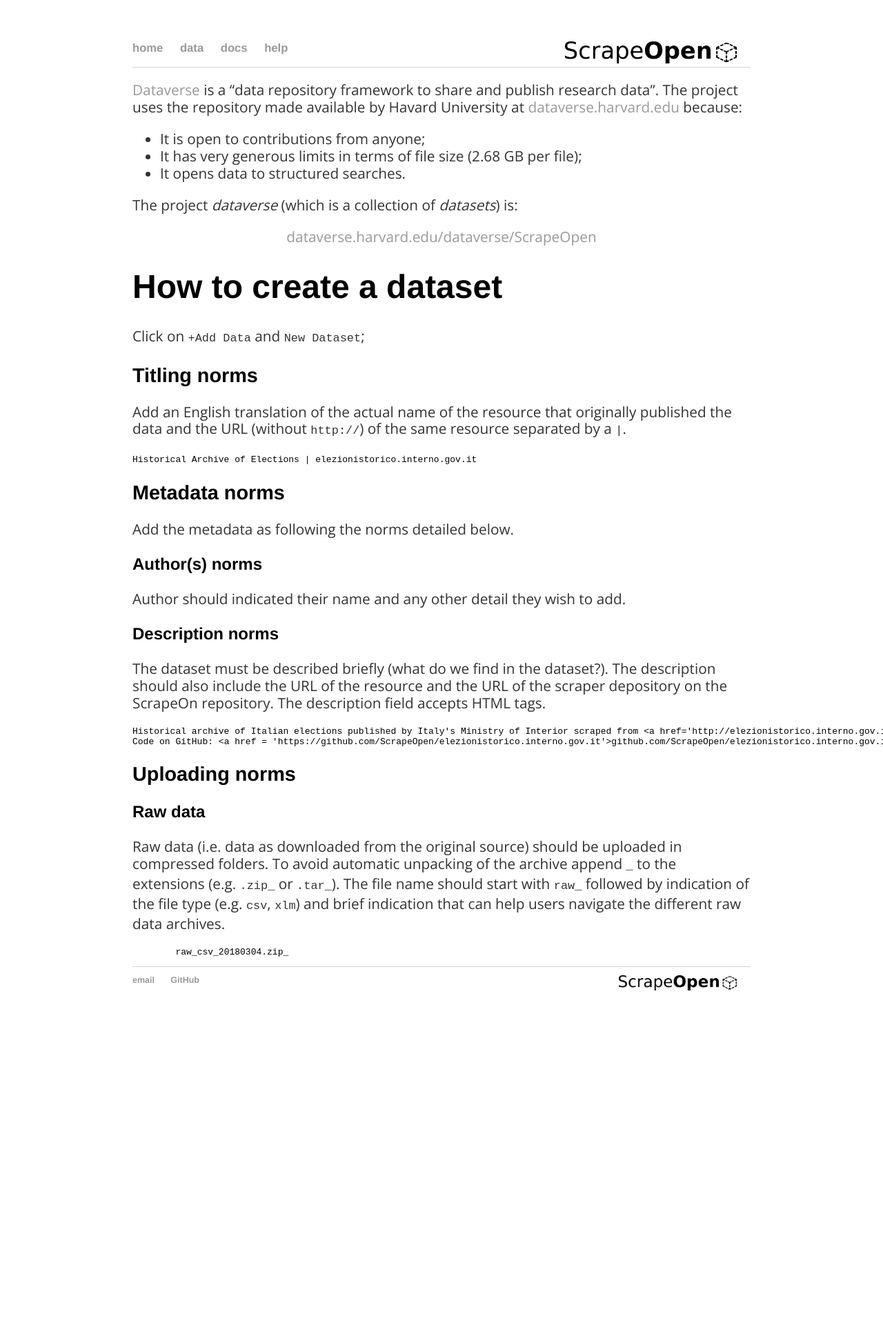
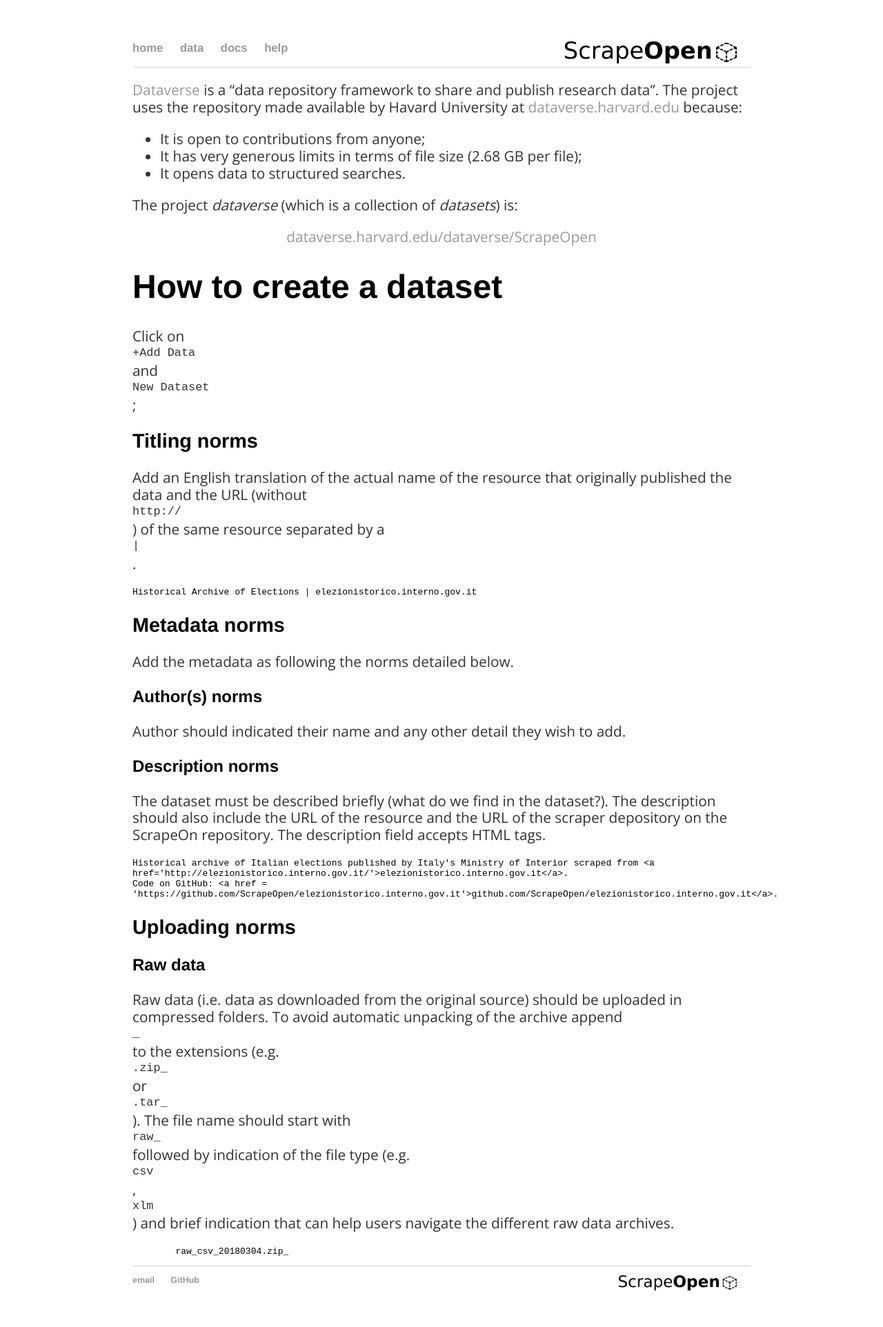
Before and after one commit to ScrapeOpen/ScrapeOpen, a Jekyll site: the page built from docs/dataverse.md, in a window 1280 px wide. Shown: the whole page at 69% size. Built offline with Jekyll 4.4.1, drawn with Linux system fonts in a browser that asks for light colours; before the commit the page ends 1489 px from its top, so only the background shows below that.

Commit message:
Edited css (code)

```diff
--- a/css/main.css
+++ b/css/main.css
@@ -85,3 +85,7 @@
   font-size: 0.875em;
   color: #e74c3c;
 }
+code {
+  display: block;
+  white-space: pre-wrap
+}
```
